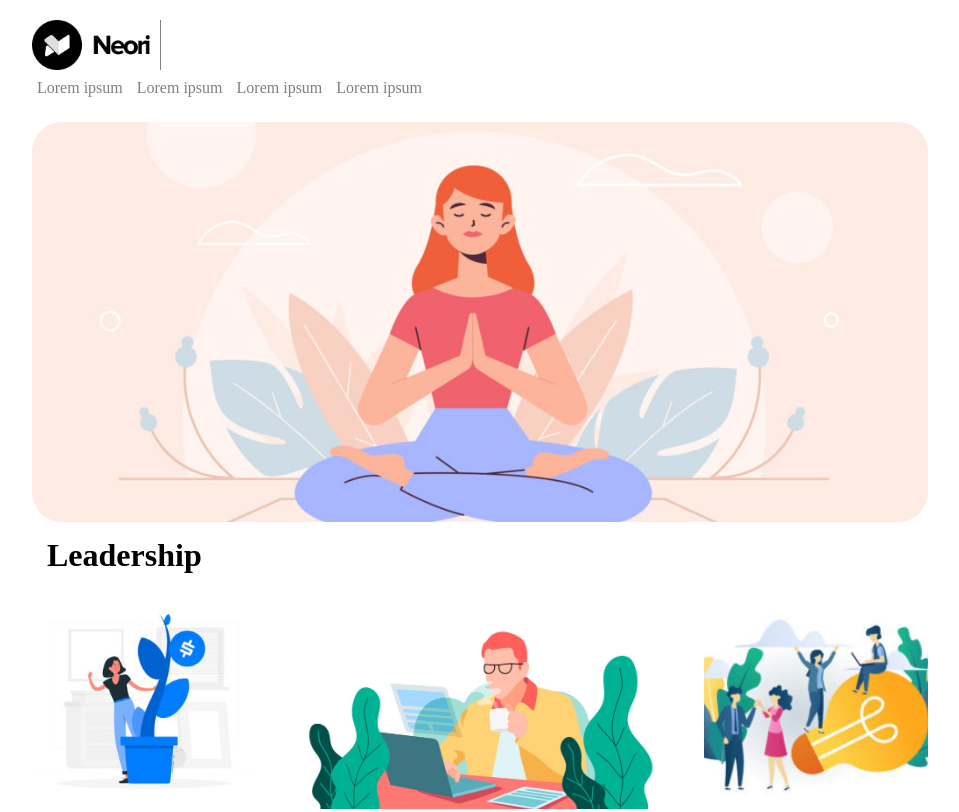
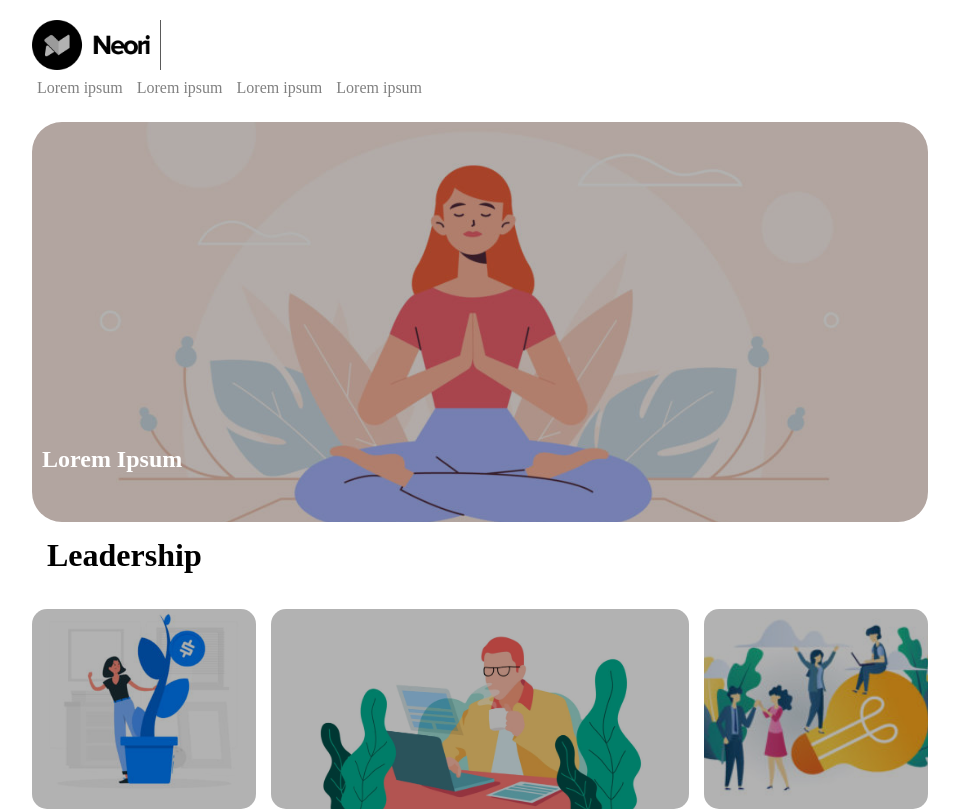
Before and after one commit to OcimaOcram/htmlcss-wp, a plain HTML site: page index.html in a window 1280 px wide. Shown: the top 812 px of the page, without its empty margins (160-1119 px from the left). Drawn offline with Linux system fonts and the light colour scheme.

Commit message:
Esercizio completato

```diff
--- a/index.html
+++ b/index.html
@@ -5,7 +5,7 @@
     <meta http-equiv="X-UA-Compatible" content="IE=edge">
     <meta name="viewport" content="width=device-width, initial-scale=1.0">
     <link rel="stylesheet" href="style.css">
-    <title>struttura wp</title>
+    <title>wp</title>
 </head>
 <body>
     <div id="mega-contenitore">
@@ -20,11 +20,12 @@
         </header>
         <div id="main1" class="margintop20px">
             <img src="img/banner.jpg" alt="">
+            <h2>Lorem Ipsum</h2>
         </div>
         <h1>Leadership</h1>
         <div id="container" class="margintop20px">
             <div class="float contenuto-piccolo">
-                <img src="img/img-1.jpg" alt="">
+                    <img src="img/img-1.jpg" alt="">
             </div>
             <div class="float contenuto-centrale">
                 <img src="img/banner-2.jpg" alt="">
--- a/style.css
+++ b/style.css
@@ -12,6 +12,13 @@
 }
 h1 {
     padding: 15px;
+}
+.scurimento {
+    background-color: rgba(0, 0, 0, 0.671);
+}
+img {
+    filter: brightness(0.7);
+    border-radius: 15px;
 }
 /* Inizio Struttura */
 #mega-contenitore {
@@ -51,6 +58,7 @@ h1 {
 .contenuto-centrale {
     width: 50%;
     height: 200px;
+    padding: 0% 15px;
     /* debug */
     /*  border: solid 1px;
         border-color: blue; */
@@ -65,6 +73,7 @@ h1 {
 /* Inizio Header */
 #logo {
     border-right: 1px solid gray;
+    border-radius: 0%;
     padding-right: 10px;
     height: 50px;
 }
@@ -86,12 +95,20 @@ a {
     object-fit: cover;
     border-radius: 30px;
 }
+h2 {
+    color: white;
+    position: relative;
+    bottom: 80px;
+    left: 10px;
+
+}
 
 /* inizio main2 */
 .contenuto-piccolo img {
     width: 100%;
     height: 100%;
     object-fit: cover;
+
 }
 .contenuto-centrale img {
     width: 100%;
```
